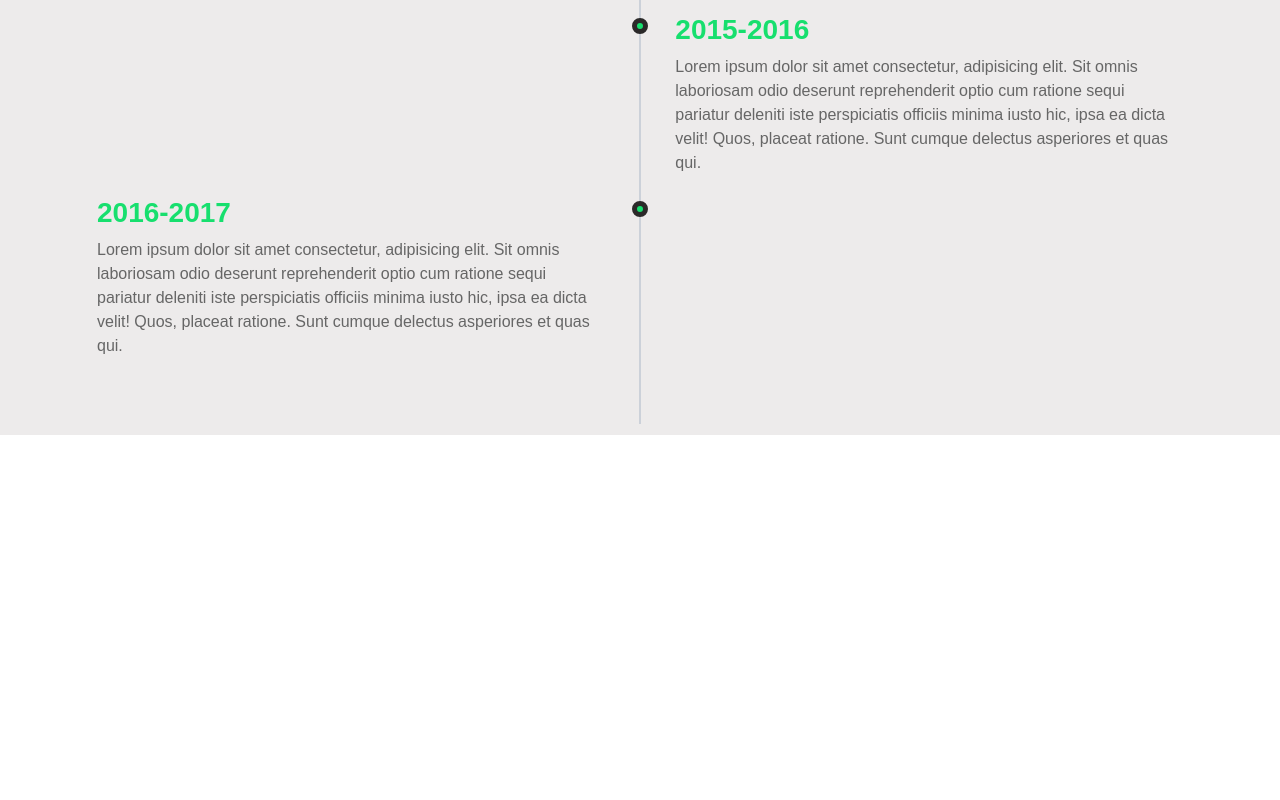
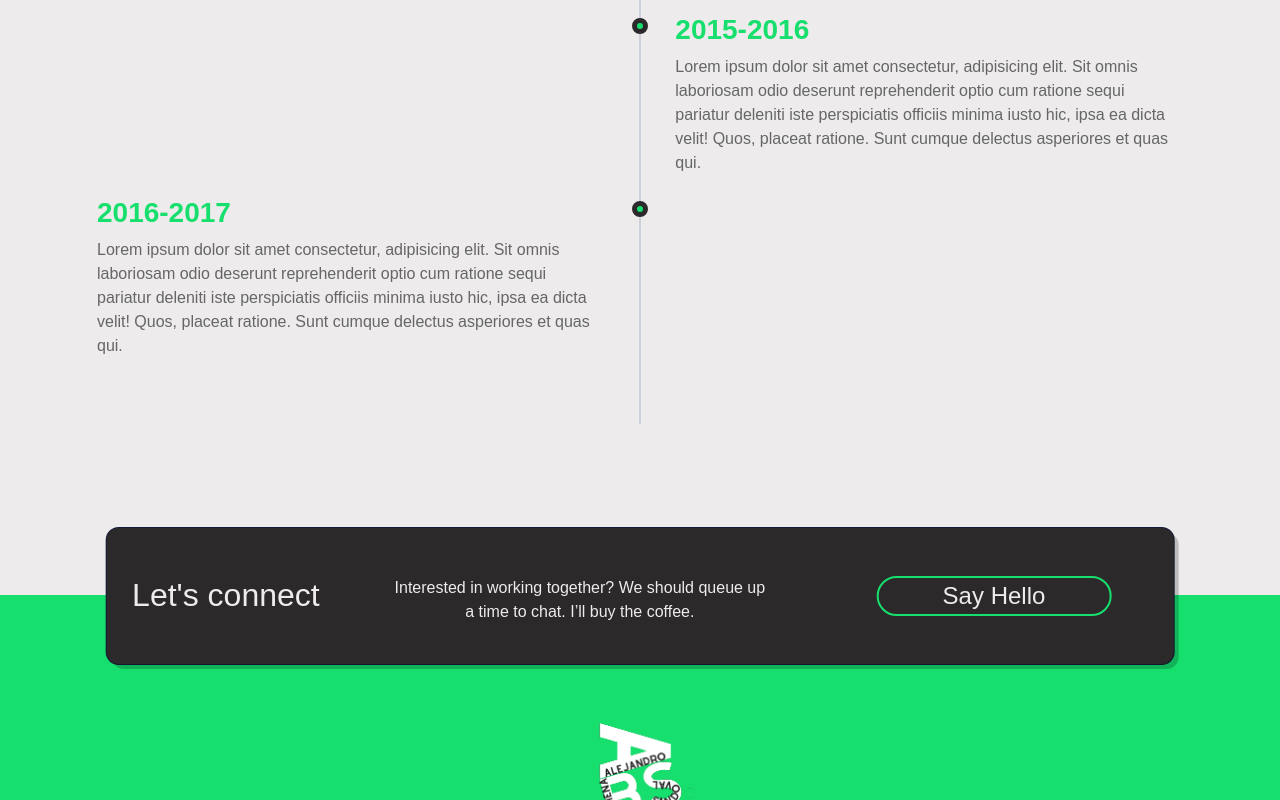
Before and after one commit to alex-bahena/portfolio-project, a React (Create React App) app: page /main in a window 1280 px wide. Shown: the part 2000-2800 px from the top of the page. Before the commit the page ends 2435 px from the top, so only its background shows below. Built offline with nearby package versions, Linux system fonts and the light colour scheme; no server answers; a web font is replaced by a local one.

Commit message:
footers styling main section done

```diff
--- a/src/App.css
+++ b/src/App.css
@@ -198,6 +198,7 @@ nav {
   position: absolute;
   height: 99vh;
   width: 100%;
+
   z-index: 1;
 }
 
@@ -852,7 +853,7 @@ nav a.nav-home:hover {
 
 /* _____________________ CONTACT FORM INPUTS MEDIA QUERY ____________________ */
 
-@media (max-witdh: 768px) {
+@media (max-width: 768px) {
   .contact-form input,
   .contact-form textarea {
     padding: 0 0 !important;
@@ -862,14 +863,99 @@ nav a.nav-home:hover {
 
 /* _____________________ FOOTER ____________________ */
 
-.footer-wrapper {
+.footer {
+  position: relative;
+  overflow: hidden;
+  z-index: 1;
   background-color: var(--primary-green);
-  color: var(--primary-light-grey);
-  overflow: hidden;
-  z-index: 2;
 }
 
-.footer-content {
-  z-index: 2;
-  background-color: var(--primary-green);
+.intro-footer {
+  position: absolute;
+  top: 27%;
+  left: 50%;
+  transform: translate(-50%, -50%);
+  color: var(--primary-light-grey);
+  background-color: var(--primary-dark);
+  border-radius: 0.75rem;
+  box-shadow: 5px 5px 0 rgba(0, 0, 0, 0.2), 0 0 0 1px #141c3a;
+  z-index: 1;
 }
+
+.footer-contact-btn {
+  background-color: transparent;
+  border: 0.125rem solid var(--primary-green);
+  border-radius: 1.5625rem;
+  font-size: 1.5rem;
+  padding: 0 4rem;
+  margin: 3rem 3.125rem;
+  font-family: var(--general-font);
+  text-decoration: none;
+  color: var(--primary-light-grey);
+}
+
+.lets-connect {
+  margin: 3rem 3rem 0 0;
+}
+
+.chat-invite {
+  margin: 3rem 3rem 0 0;
+}
+
+.footer-position {
+  background-color: var(--primary-light-grey);
+  height: 20vh;
+}
+
+div .footer-logo {
+  margin-top: 5rem;
+  margin-bottom: 1rem;
+  padding-top: 3rem;
+}
+
+.social-link a {
+  padding-left: 2rem;
+  text-decoration: none;
+  color: var(--primary-light-grey);
+  cursor: pointer;
+  transition: 1s;
+}
+
+.social-link a:hover {
+  color: var(--primary-dark-grey);
+  font-size: 1.1rem;
+  transition: 0.5s;
+}
+
+.github a {
+  color: var(--primary-light-grey);
+  text-decoration: none;
+  cursor: pointer;
+  transition: 1s;
+}
+
+.github a:hover {
+  color: var(--primary-dark-grey);
+  font-size: 1.1rem;
+  transition: 0.5s;
+}
+
+/* _____________________ FOOTER MEDIA QUERY ____________________ */
+
+@media (max-width: 768px) {
+  .footer-contact-btn {
+    font-size: 1rem;
+    margin: 0 0 1.2rem 0 !important;
+  }
+
+  .chat-invite {
+    font-size: 1rem;
+    margin: 1.3rem 0 1rem 0;
+    padding: 0rem;
+  }
+  .lets-connect {
+    font-size: 1.2rem;
+    margin: 0.5rem 0 0 0;
+    padding: 0rem;
+  }
+}
--- a/src/components/Footer.js
+++ b/src/components/Footer.js
@@ -1,27 +1,106 @@
 import React from "react";
+import { Link } from "react-router-dom";
+import { FontAwesomeIcon } from "@fortawesome/react-fontawesome";
+import {
+  faGithubSquare,
+  faLinkedin,
+  faTwitterSquare,
+  faBootstrap,
+  faReact,
+} from "@fortawesome/free-brands-svg-icons";
+import { faEnvelope } from "@fortawesome/free-solid-svg-icons";
 
 const Footer = () => {
   //   const location = useLocation();
   //   const navigate = useNavigate();
   return (
-    <footer className="footer-wrapper w-100 mt-auto   p-4">
-      <div className="footer-content container text-center mb-5">
-        {/* {location.pathname !== "/" && (
-             onClick={() => navigate(-1)}
-        )} */}
-        <button className="btn btn-dark mb-3">&larr; Go Back</button>
-        <h4>
-          Made with{" "}
-          <span
-            className="emoji"
-            role="img"
-            aria-label="heart"
-            aria-hidden="false"
-          >
-            ❤️
-          </span>{" "}
-          by the Tech Thoughts team.
-        </h4>
+    <footer className="footer">
+      <div className="container-fluid">
+        <div className="row">
+          <div className="intro-footer text-center col-lg-10 col-md-12 col-sm-12 d-lg-flex flex-md-row flex-sm-column justify-content-center">
+            <h2 className="lets-connect flex-lg-fill">Let's connect</h2>
+            <p className="chat-invite flex-lg-fill">
+              Interested in working together? We should queue up <br /> a time
+              to chat. I’ll buy the coffee.
+            </p>
+            <Link to="/contact">
+              <button type="button" className="footer-contact-btn">
+                Say Hello
+              </button>
+            </Link>
+            {/* <div className="footer-contact-btn flex-lg-fill ">
+            </div> */}
+          </div>
+        </div>
+        <div className="row">
+          <div className="footer-position"></div>
+          <div className="footer-logo text-center">
+            <a className="navbar-brand" href={() => false}>
+              <img className="logo" src={"/assets/abslogo.png"} alt="logo..." />
+            </a>
+            <p className="moto">
+              Living, learning, & leveling up one day at a time.
+            </p>
+          </div>
+        </div>
+
+        <div className="col-lg-12 col-md-6 col-sm-6 ">
+          <div className="social-field d-flex flex-row justify-content-center">
+            <p className="github">
+              <a
+                href="https://github.com/AlejandroBahSan"
+                target="_blank"
+                rel="noopener noreferrer"
+                className="github-link"
+              >
+                <FontAwesomeIcon icon={faGithubSquare} size="3x" />
+              </a>
+            </p>
+            <p className="linkedIn social-link">
+              {" "}
+              <a
+                href="https://www.linkedin.com/in/alejandrobahena/"
+                target="_blank"
+                rel="noopener noreferrer"
+                className="linkedIn-link"
+              >
+                <FontAwesomeIcon icon={faLinkedin} size="3x" />
+              </a>
+            </p>
+            <p className="twitter social-link ">
+              {" "}
+              <a
+                href="https://www.linkedin.com/in/alejandrobahena/"
+                target="_blank"
+                rel="noopener noreferrer"
+                className="twitter-link"
+              >
+                <FontAwesomeIcon icon={faTwitterSquare} size="3x" />
+              </a>
+            </p>
+            <p className="gmail social-link ">
+              {" "}
+              <a
+                href="mailto:alejandro.bahsan.dev@gmail.com"
+                className="gmail-link"
+              >
+                <FontAwesomeIcon icon={faEnvelope} size="3x" />
+              </a>
+            </p>
+          </div>
+
+          <p className="own-by">
+            Handcrafted with love{" "}
+            <span role="img" aria-label="love">
+              ❤️
+            </span>{" "}
+            by Alejandro Bahena
+          </p>
+          <p className="made-with">
+            Built with <FontAwesomeIcon icon={faBootstrap} size="2x" />
+            <FontAwesomeIcon icon={faReact} size="2x" />
+          </p>
+        </div>
       </div>
     </footer>
   );
--- a/src/components/Main.js
+++ b/src/components/Main.js
@@ -16,7 +16,7 @@ const Main = () => {
       <Aboutme />
       <Portfolio />
       <Experience />
-      {/* <Footer /> */}
+      <Footer />
     </>
   );
 };
--- a/src/components/Navbar.js
+++ b/src/components/Navbar.js
@@ -46,7 +46,11 @@ const Navbar = () => {
               </HashLink>
             </li>
             <li className="nav-item">
-              <Link className="nav-contact nav-link" to="/contact">
+              <Link
+                type="button"
+                className="nav-contact nav-link"
+                to="/contact"
+              >
                 Say Hello
               </Link>
             </li>
@@ -73,11 +77,11 @@ const Navbar = () => {
         </button>
         <div className="collapse navbar-collapse" id="navbarSupportedContent">
           <ul className="navbar-nav ms-auto">
-            {/* <li className="nav-item">
-              <HashLink className="nav-experience nav-link" to="#about-me">
+            <li className="nav-item">
+              {/* <HashLink className="nav-experience nav-link" to="#about-me">
                 Experience
-              </HashLink>
-            </li> */}
+              </HashLink> */}
+            </li>
             <li className="nav-item">
               <Link className="nav-home nav-link" to="/main">
                 <FontAwesomeIcon icon={faHome} style={{ color: "#fff" }} />
```
